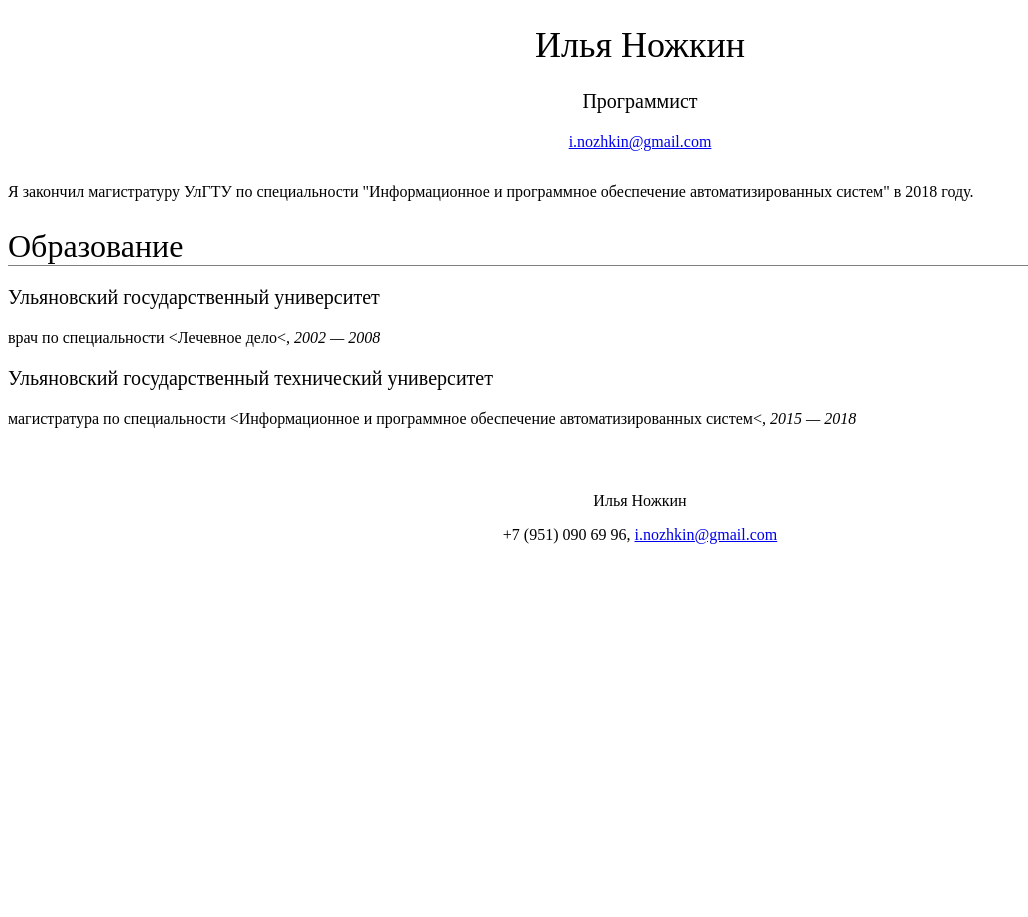
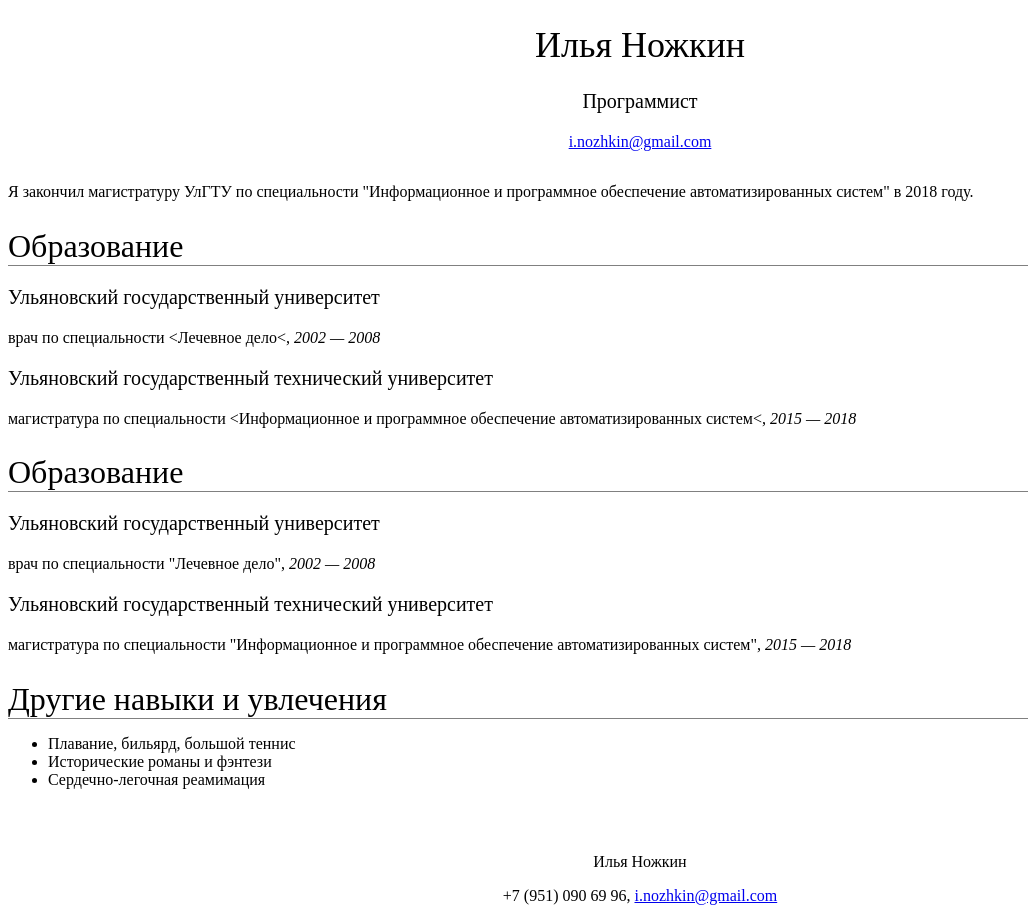
Before and after one commit to inozhkin/inozhkin, a plain HTML site: page index.html in a window 1280 px wide. Shown: the whole page, without its empty margins (0-1028 px from the left). Before the commit the page ends 800 px from the top, so only its background shows below. Drawn offline with Linux system fonts and the light colour scheme.

Commit message:
Update index.html

```diff
--- a/index.html
+++ b/index.html
@@ -24,17 +24,17 @@
                         <p>магистратура по специальности &lt;Информационное и программное обеспечение автоматизированных систем&lt;, <i>2015 — 2018</i></p>
                 </div>
             </div>
-            <!--<h2>Образование</h2>
-            <ul>
-            <li>Ульяновский государственный университет<br>"Лечебное дело"</li>
-            <li>Ульяновский государственный технический университет<br>"Информатика и вычислительная техника"</li>
-            </ul>
+            <h2>Образование</h2>
+                <h3>Ульяновский государственный университет</h3>
+                <p>врач по специальности "Лечевное дело", <i>2002 —  2008</i></p>
+                <h3>Ульяновский государственный технический университет</h3>
+                <p>магистратура по специальности "Информационное и программное обеспечение автоматизированных систем", <i>2015 — 2018</i></p>
             <h2>Другие навыки и увлечения</h2>
-            <ul>
-            <li>Плавание, бильярд, большой теннис</li>
-            <li>Исторические романы и фэнтези</li>
-            <li>Сердечно-легочная реамимация</li>
-            </ul>-->
+                <ul>
+                    <li>Плавание, бильярд, большой теннис</li>
+                    <li>Исторические романы и фэнтези</li>
+                    <li>Сердечно-легочная реамимация</li>
+                </ul>
         </div>
         <div id="footer">
             <p>Илья Ножкин</p>
```
